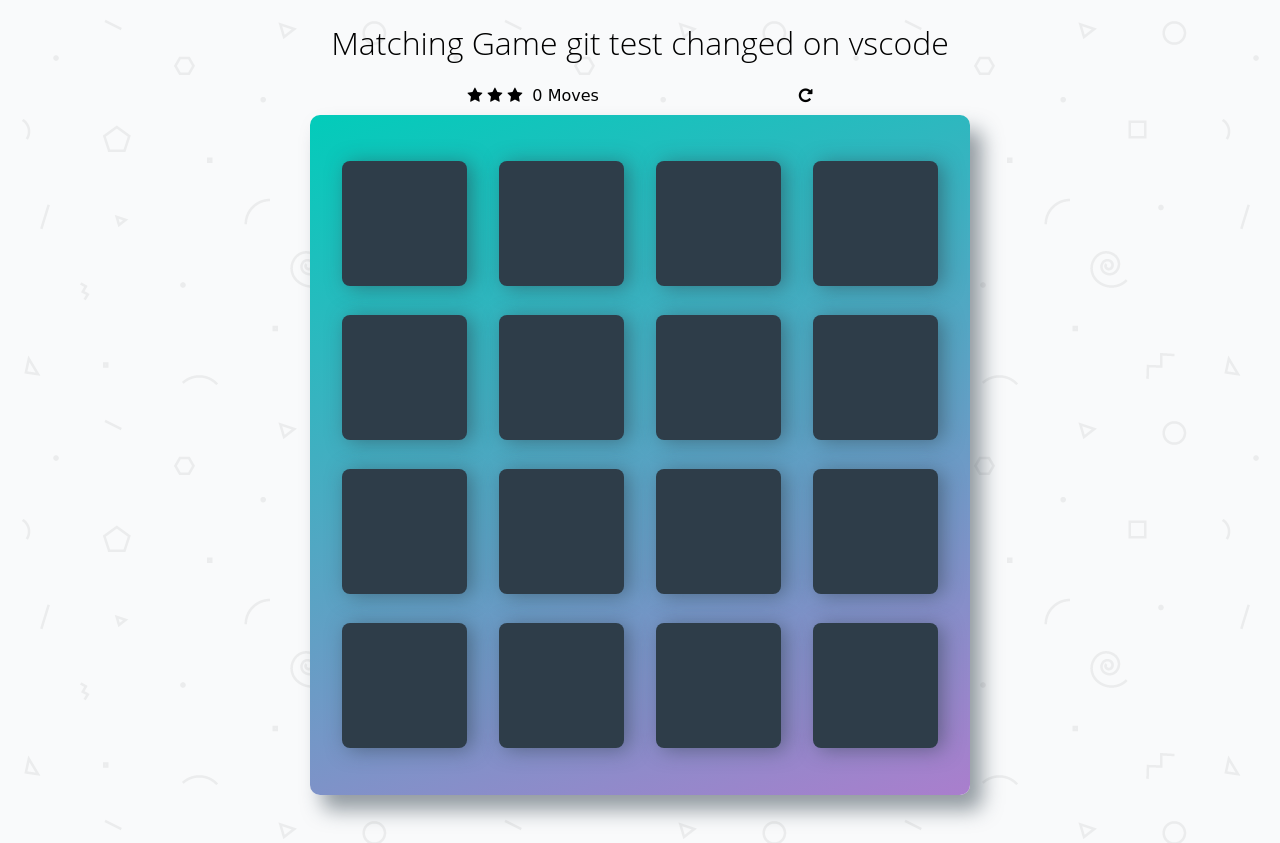
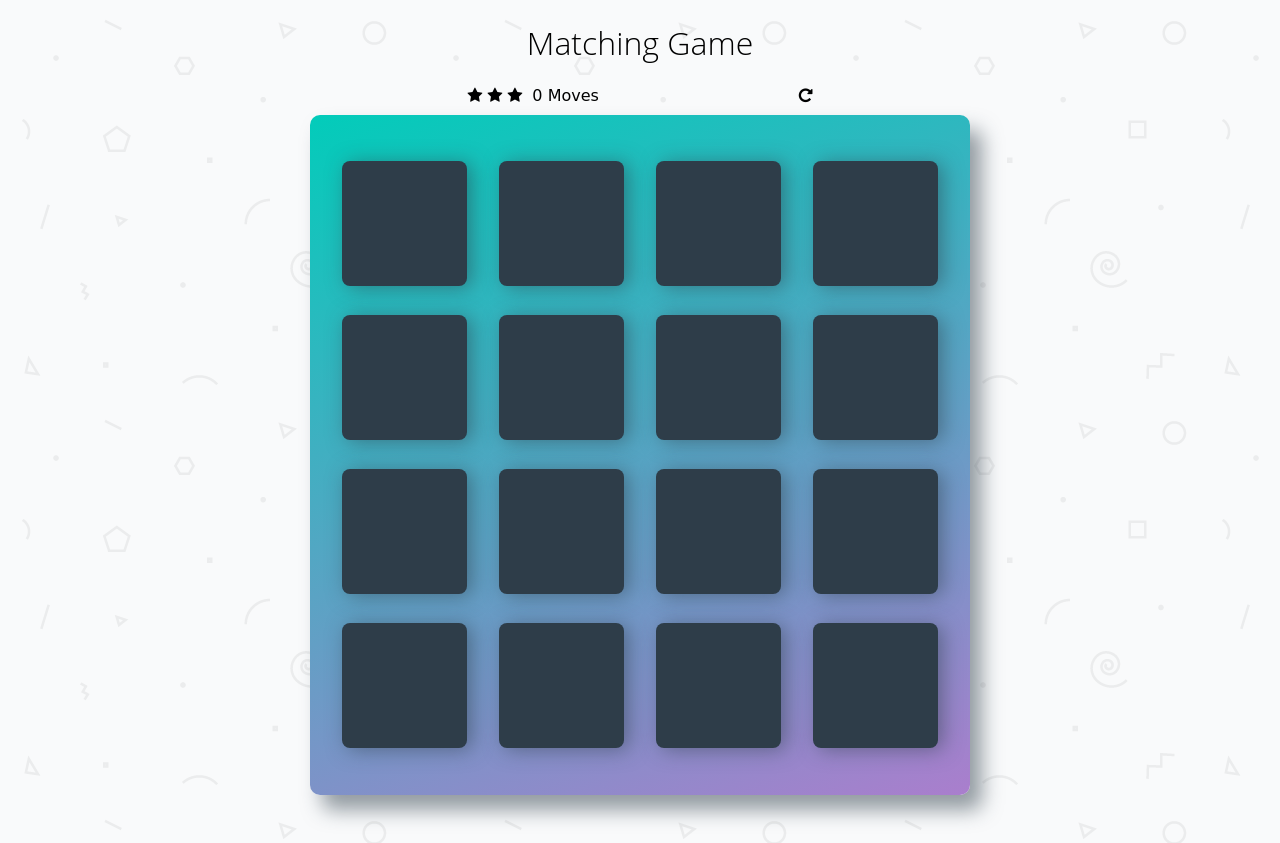
Before and after one commit to TobyCarslake/Project-2-Memory-Game, a plain HTML site: page index.html in a window 1280 px wide. Drawn offline with Linux system fonts and the light colour scheme; a web font is replaced by a local one.

Commit message:
edited h1 back after deleting local folder and restoring it

```diff
--- a/index.html
+++ b/index.html
@@ -12,7 +12,7 @@
 
     <div class="container">
         <header>
-            <h1>Matching Game git test changed on vscode</h1>
+            <h1>Matching Game</h1>
         </header>
 
         <section class="score-panel">
```
